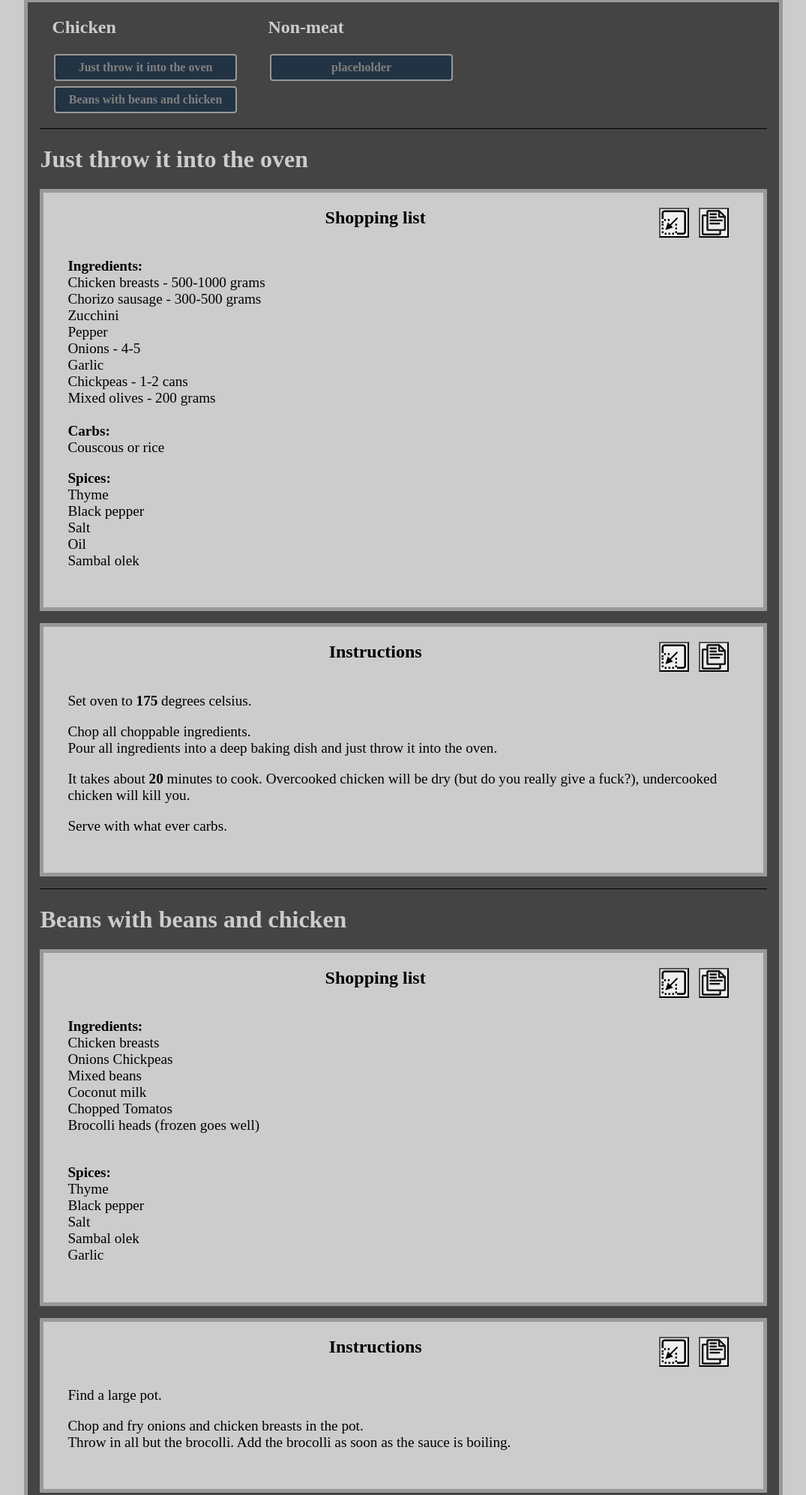
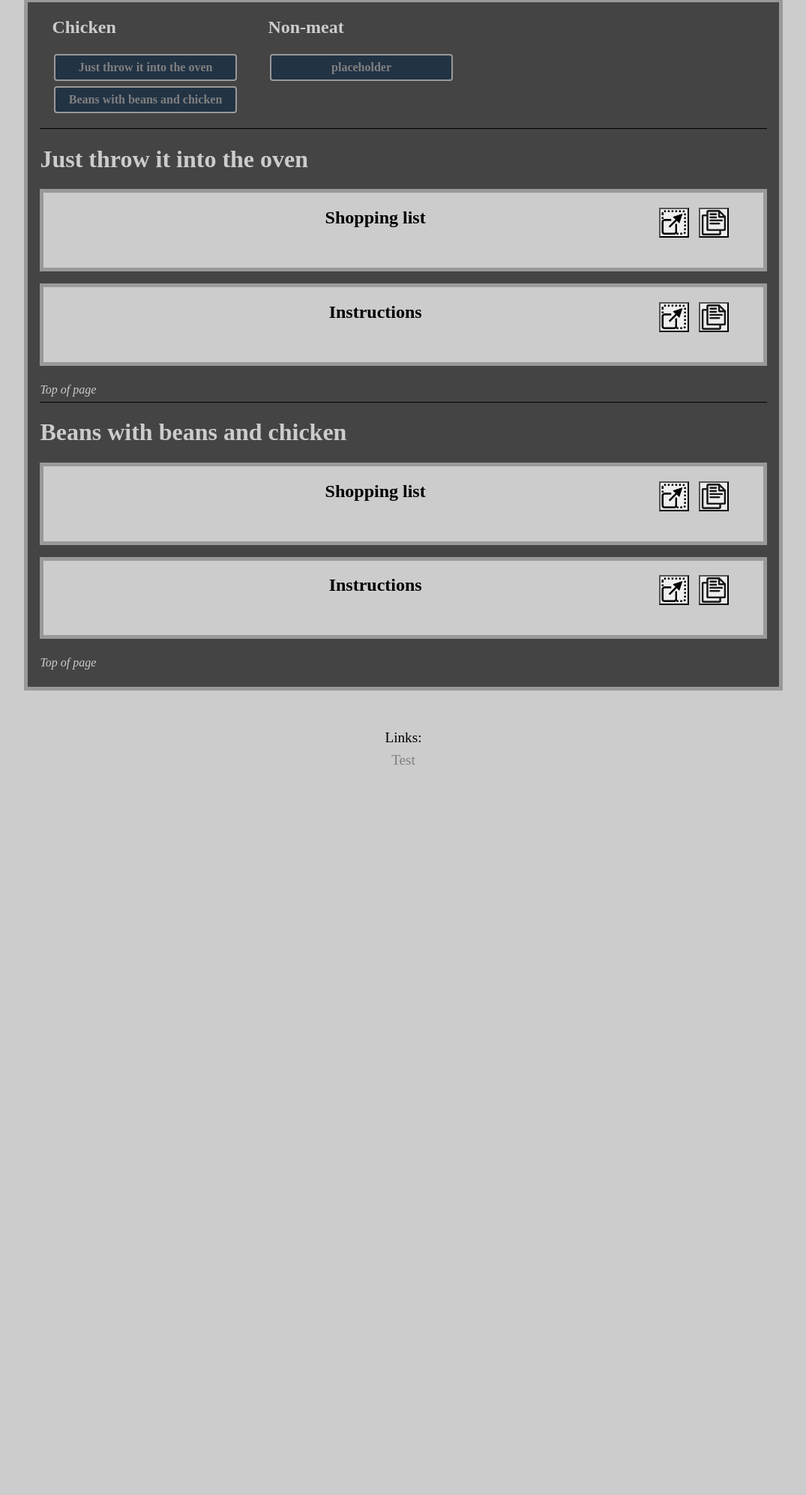
Before and after one commit to Trimblewick/GPUquick, a plain HTML site: page recipes.html in a window 1280 px wide. Shown: the part 58-2052 px from the top of the page at 75% size, without its empty margins (102-1177 px from the left). After the commit the page ends 1110 px from the top, so only its background shows below. Drawn offline with Linux system fonts and the light colour scheme.

Commit message:
Extend helpers

```diff
--- a/buttons.css
+++ b/buttons.css
@@ -10,6 +10,22 @@
     border-radius: 3pt;
 
     font-weight: bold;
+}
+
+.to-top {
+	text-align: left;
+	background: #444;
+	color: #ccc;
+}
+
+.to-top:hover {
+
+	color: #ccc;
+	background: #444;
+}
+
+.to-top:visited {
+	color: #ccc;
 }
 
 .button-copy{
@@ -28,18 +44,17 @@
 }
 
 /* Style the button that is used to open and close the collapsible content */
-.button-collape {
+.button-collapse {
   float: right;
   width: 3em;
   height: 3em;
   margin-right: 1em;
-
-  background-image:url(minimize.png);
+  background-image:url(maximize.png);
   background-size: 2.65em;
 
 }
 
 /* Add a background color to the button if it is clicked on (add the .active class with JS), and when you move the mouse over it (hover) */
-.button-collape:hover {
+.button-collapse:hover {
   background-color: #ccc;
 }
--- a/buttons.js
+++ b/buttons.js
@@ -44,11 +44,17 @@ function Collapse(element, containerid)
   if (content.style.display === "none")
   {
     content.style.display = "block";
-    element.style.backgroundImage = "url(minimize.png)";
+    if (element.className === 'button-collapse')
+    {
+	    element.style.backgroundImage = "url(minimize.png)";
+    }
   }
   else
   {
     content.style.display = "none";
-    element.style.backgroundImage = "url(maximize.png)";
+    if (element.className === 'button-collapse')
+    {
+    	    element.style.backgroundImage = "url(maximize.png)";
+    }
   }
 }
--- a/helpers.js
+++ b/helpers.js
@@ -91,6 +91,42 @@ function AddCodeBlock(instructionBlockId, fileName)
   instructionBlock.appendChild(codeBlock);
 }
 
+function TestTest(asdf)
+{
+  var keke = document.createElement('h1');
+  var textNode = document.createTextNode("TESTS");
+  keke.appendChild(textNode);
+  asdf.appendChild(keke);
+}
+
+function AddCollapsableBlockHeader(idcollapse, rubriktext)
+{
+  var parentTag = document.getElementsByTagName('script');
+  parentTag = parentTag[parentTag.length - 1].parentNode;
+
+  var colblockhead = document.createElement('div');
+  colblockhead.setAttribute("id", "collapsableblockheader");
+  var buttondiv = document.createElement('div');
+  var buttonCopy = document.createElement('button');
+  var buttonCol = document.createElement('button');
+  buttonCopy.setAttribute("class", "button-copy");
+  buttonCopy.setAttribute("onclick", "CopyDivToClipboard('"+idcollapse+"')");
+  buttonCol.setAttribute("class", "button-collapse");
+  buttonCol.setAttribute("onclick", "Collapse(this, '"+idcollapse+"')");
+  buttondiv.appendChild(buttonCopy);
+  buttondiv.appendChild(buttonCol);
+
+  var rubrik = document.createElement('h2');
+  var rubrikTextNode = document.createTextNode(rubriktext);
+  rubrik.appendChild(rubrikTextNode);
+
+  colblockhead.appendChild(buttondiv);
+  colblockhead.appendChild(rubrik);
+
+  parentTag.appendChild(colblockhead);
+}
+
+
 //function AddTocMenu (loc)
 //{
 //  for (var i = 0; i < listOfButtons.length; ++i)
--- a/recipes.html
+++ b/recipes.html
@@ -5,7 +5,6 @@
     <meta name="viewport" content="width=device-width, initial-scale=1">
     <link rel="stylesheet" type="text/css" href="style.css">
     <link rel="stylesheet" type="text/css" href="buttons.css">
-    <link rel="stylesheet" type="text/css" href="tableofcontents.css">
     <script type="text/javascript" src="buttons.js"></script>
     <script type="text/javascript" src="helpers.js"></script>
     <title>GPUquick</title>
@@ -16,20 +15,17 @@
       <script>
       AddMenuButtons();
       </script>
-      <!-- <div class="button-menu"><a href="dx.html">Graphics</a></div>
-      <div class="button-menu"><a href="ml.html">Machine Learning</a></div>
-      -->
     </header>
 
     <div id="wrapper">
       <div id="post-wrapper">
 
 
-	      <div id="toc-wrapper"> <!-- menu -->
+		<div id="toc-wrapper"> <!-- menu -->
       <div id="toc">
       <h2>Chicken</h2>
-      <div class="button-menu"><a href=#rslngiskiten> Just throw it into the oven </a></div>
-      <div class="button-menu"><a href=#rbnormedkykling> Beans with beans and chicken </a></div>
+      <div class="button-menu"><a href=#rslngiskiten onclick="Collapse(this, 'lslngiskiten');Collapse(this, 'islngiskiten')"> Just throw it into the oven </a></div>
+      <div class="button-menu"><a href=#rbnormedkykling onclick="Collapse(this, 'lbnormedkykling');Collapse(this, 'ibnormedkykling')"> Beans with beans and chicken </a></div>
       </div>
       <div id="toc">
       <h2>Non-meat</h2>
@@ -45,14 +41,15 @@
 	  Where instructions are lacking, just go with your gut! <br/>
 	  If you fancy a certain ingredient, add more of it.-->
 	<div id="collapsableblock">
-          <div id="collapsableblockheader">
+	<script>AddCollapsableBlockHeader("lslngiskiten", "Shopping list");</script>
+          <!--<div id="collapsableblockheader">
 	    <div>
               <button class="button-copy" onclick="CopyDivToClipboard('lslngiskiten')"></button>
-              <button class="button-collape" onclick="Collapse(this, 'lslngiskiten')"></button>
+              <button class="button-collapse" onclick="Collapse(this, 'lslngiskiten')"></button>
 	    </div>
             <h2>Shopping list</h2>
-          </div>
-          <div id="lslngiskiten">
+	  </div>-->
+          <div id="lslngiskiten" style="display: none">
 	  <p><b>Ingredients:</b><br/>
 	  Chicken breasts - 500-1000 grams <br/>
 	  Chorizo sausage - 300-500 grams <br/>
@@ -79,11 +76,11 @@
           <div id="collapsableblockheader">
 	    <div>
               <button class="button-copy" onclick="CopyDivToClipboard('islngiskiten')"></button>
-              <button class="button-collape" onclick="Collapse(this, 'islngiskiten')"></button>
+              <button class="button-collapse" onclick="Collapse(this, 'islngiskiten')"></button>
 	    </div>
             <h2>Instructions</h2>
           </div>
-          <div id="islngiskiten">
+          <div id="islngiskiten" style="display: none">
 	  <p>Set oven to <b>175</b> degrees celsius.<br/></p>
 	  <p>Chop all choppable ingredients.<br/>
 	  Pour all ingredients into a deep baking dish and just throw it into the oven. </p>
@@ -91,6 +88,7 @@
 	  <p>Serve with what ever carbs.</p>
 	  </div>
         </div>
+	<i><a href="#top" class="to-top">Top of page</a></i>
      </div> <!-- end of post -->
 
 
@@ -101,14 +99,14 @@
           <div id="collapsableblockheader">
 	    <div>
               <button class="button-copy" onclick="CopyDivToClipboard('lbnormedkykling')"></button>
-              <button class="button-collape" onclick="Collapse(this, 'lbnormedkykling')"></button>
+              <button class="button-collapse" onclick="Collapse(this, 'lbnormedkykling')"></button>
 	    </div>
             <h2>Shopping list</h2>
           </div>
-          <div id="lbnormedkykling">
+          <div id="lbnormedkykling" style="display: none">
 	  <p><b>Ingredients:</b><br/>
 	  Chicken breasts <br/>
-	  Onions
+	  Onions<br/>
 	  Chickpeas<br/>
 	  Mixed beans<br/>
 	  Coconut milk <br/>
@@ -129,16 +127,16 @@
           <div id="collapsableblockheader">
 	    <div>
               <button class="button-copy" onclick="CopyDivToClipboard('ibnormedkykling')"></button>
-              <button class="button-collape" onclick="Collapse(this, 'ibnormedkykling')"></button>
+              <button class="button-collapse" onclick="Collapse(this, 'ibnormedkykling')"></button>
 	    </div>
             <h2>Instructions</h2>
           </div>
-          <div id="ibnormedkykling">
-	  <p>Find a large pot.</p>
-	  <p>Chop and fry onions and chicken breasts in the pot.<br/>
-	  Throw in all but the brocolli. Add the brocolli as soon as the sauce is boiling.</p>
+          <div id="ibnormedkykling" style="display: none">
+	  <p>Chop and fry onions and chicken breasts in a large pot.<br/>
+	  Add all but the brocolli. As soon as the sauce is boiling add the brocolli.</p>
 	  </div>
         </div>
+	<i><a href="#top" class="to-top">Top of page</a></i>
 	</div> <!-- end of post -->
      </div> <!-- end post wrapper -->
     </div> <!-- end wrapper -->
```
